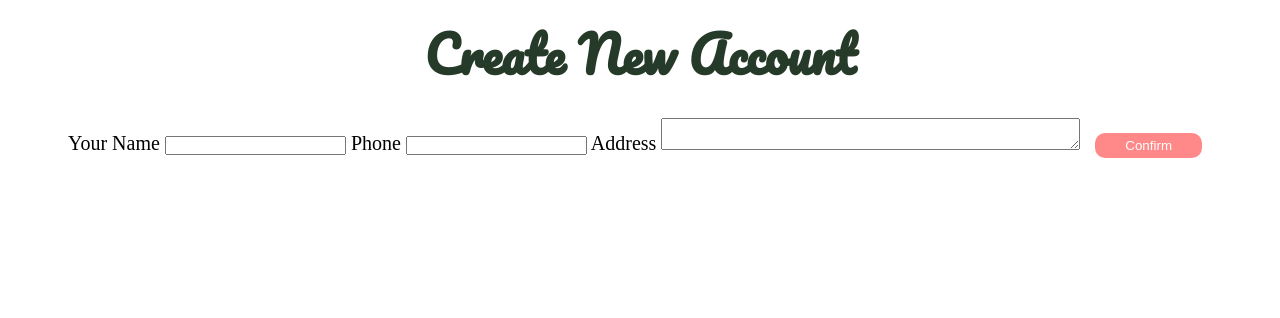
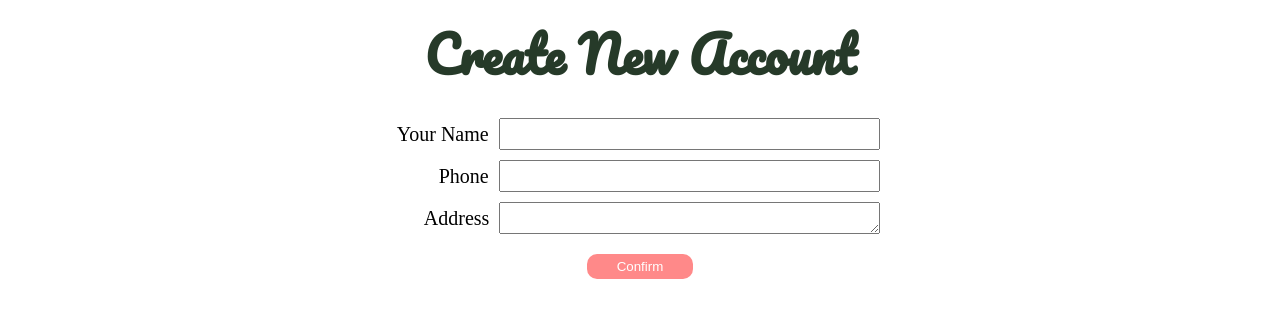
Before and after one commit to xiaowuuu/bao_restaurant, a Flask app: page /users/add in a window 1280 px wide. Shown: the part 58-376 px from the top of the page. Run offline with Flask 3, Linux system fonts and the light colour scheme; some web fonts are replaced.

Commit message:
edit css for create new user page

```diff
--- a/static/style.css
+++ b/static/style.css
@@ -118,6 +118,31 @@ h1 {
     gap: 30px;
     margin-bottom: 20px;
 }
+/* new user page */
+.new_user {
+    text-align: center;
+}
+
+.form-group {
+    display: flex;
+    justify-content: space-between;
+    margin-bottom: 10px;
+    margin-left: 300px;
+    margin-right: 400px;
+}
+
+.form-group label {
+    flex: 1;
+    text-align: right;
+    padding-right: 10px;
+}
+
+.form-group input,
+.form-group textarea {
+    flex: 2;
+    width: 30%;
+}
+
 
 .new_user_button {
     display: flex;
--- a/templates/users/new_user.jinja
+++ b/templates/users/new_user.jinja
@@ -3,15 +3,22 @@
 <h1>Create New Account</h1>
 <section class="body">
     <div class="new_user">
-        <form action="/users/add" method="post">
-            <span><label for="name">Your Name</label></span>
-<span><input type="text" name="name" id="name"></span>
-            <span><label for="phone">Phone</label></span>
-                <span><input type="number" name="phone" id="phone"></span>
-            <span><label for="address">Address</label>
-                <span><textarea rows="2" cols="50" name="address" id="address"></textarea></span>
-            <button type="submit" class="buttons">Confirm</button>
-        </form>
-    </div>
+    <form action="/users/add" method="post">
+        <div class="form-group">
+            <label for="name">Your Name</label>
+            <input type="text" name="name" id="name">
+        </div>
+        <div class="form-group">
+            <label for="phone">Phone</label>
+            <input type="number" name="phone" id="phone">
+        </div>
+        <div class="form-group">
+            <label for="address">Address</label>
+            <textarea rows="2" cols="50" name="address" id="address"></textarea>
+        </div>
+        <button type="submit" class="buttons">Confirm</button>
+    </form>
+</div>
+
 </section>
 {% endblock content %}
```
